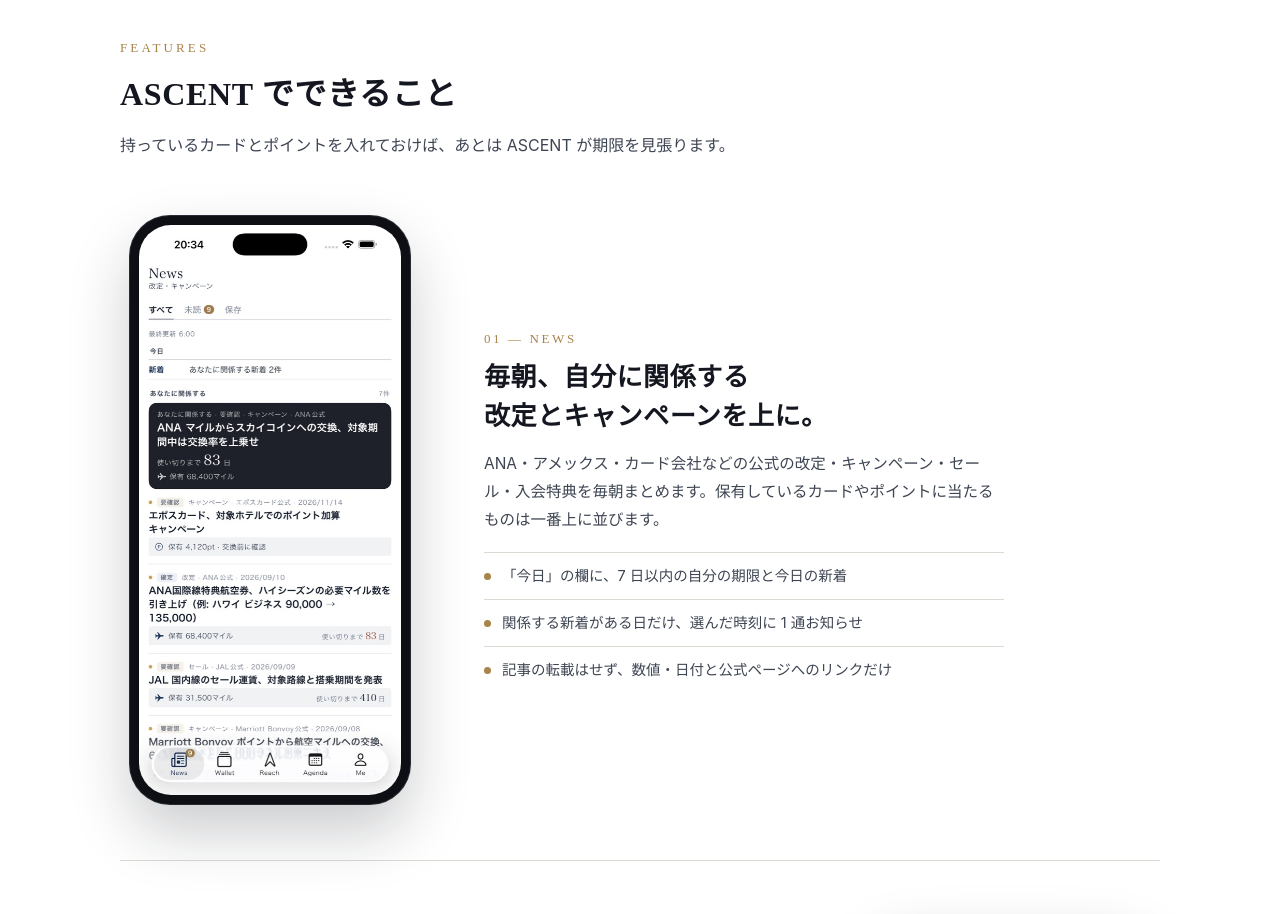
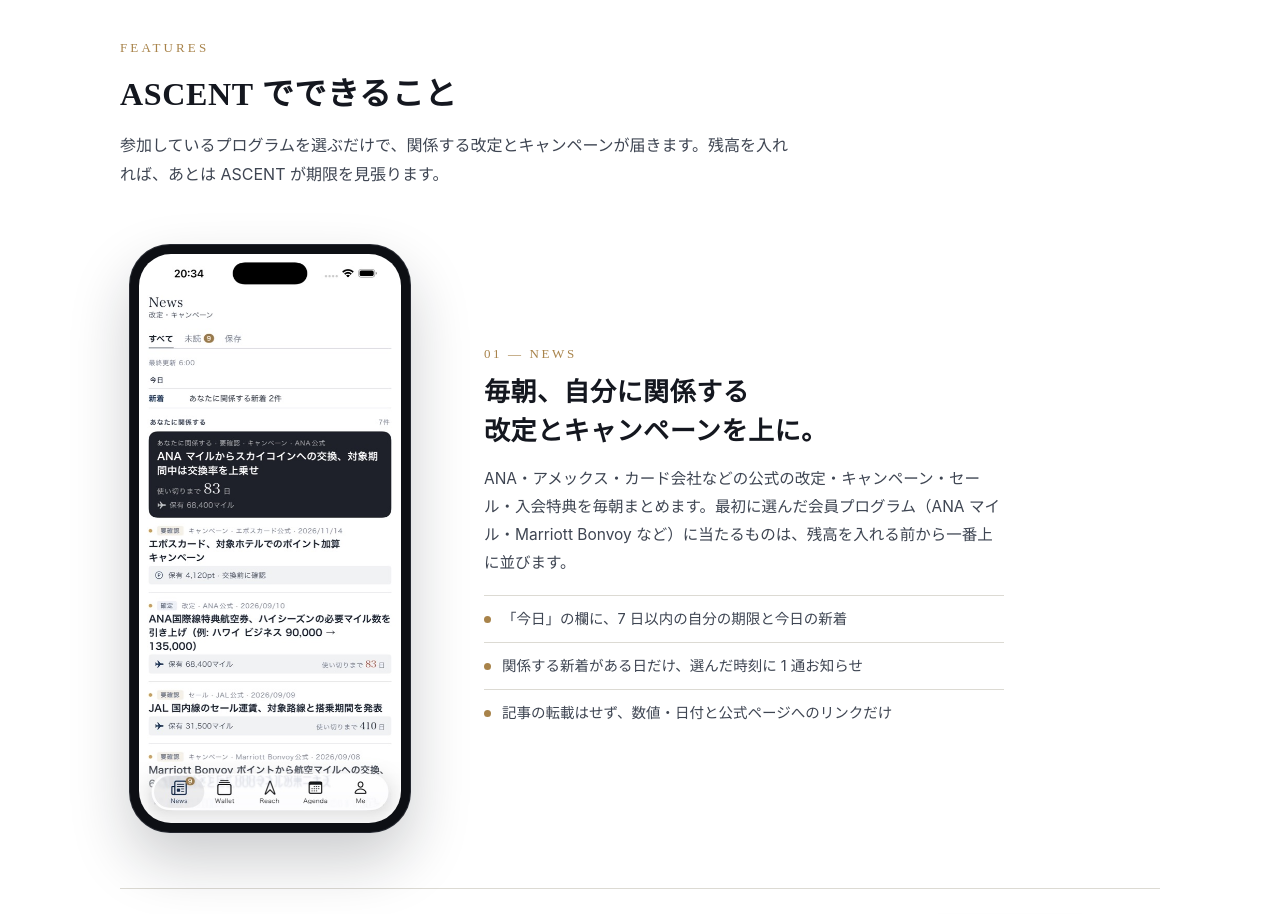
Before and after one commit to fumy98/fumy98.github.io, a plain HTML site: page ascent/index.html in a window 1280 px wide. Shown: the part 1460-2374 px from the top of the page. Drawn offline with Linux system fonts and the light colour scheme.

Commit message:
feat(ascent): LP のアイコンを新しいもの（文字なし）にし、参加中のプログラムから始める流れを書く
Co-Authored-By: Claude Opus 5.5 <noreply@anthropic.com>

```diff
--- a/ascent/index.html
+++ b/ascent/index.html
@@ -182,6 +182,7 @@
       <h1>マイルとポイントを、<br><em>失効させない。</em></h1>
       <p class="sub">マイル・ホテルポイント・クレジットカードの期限と年会費を、一冊の台帳に。毎朝、自分に関係する改定とキャンペーンが届きます。</p>
       <div class="points">
+        <span>ANA・Marriott をすぐ選べる</span>
         <span>期限の通知は無料</span>
         <span>毎朝のお知らせ</span>
         <span>アカウント登録なし</span>
@@ -226,14 +227,14 @@
   <div class="wrap">
     <span class="eyebrow">FEATURES</span>
     <h2>ASCENT でできること</h2>
-    <p class="lead">持っているカードとポイントを入れておけば、あとは ASCENT が期限を見張ります。</p>
+    <p class="lead">参加しているプログラムを選ぶだけで、関係する改定とキャンペーンが届きます。残高を入れれば、あとは ASCENT が期限を見張ります。</p>
 
     <div class="feature first">
       <div class="shot"><img src="img/01_news.jpg" alt="News 画面" loading="lazy"></div>
       <div>
         <span class="num">01 — NEWS</span>
         <h3>毎朝、自分に関係する<br>改定とキャンペーンを上に。</h3>
-        <p>ANA・アメックス・カード会社などの公式の改定・キャンペーン・セール・入会特典を毎朝まとめます。保有しているカードやポイントに当たるものは一番上に並びます。</p>
+        <p>ANA・アメックス・カード会社などの公式の改定・キャンペーン・セール・入会特典を毎朝まとめます。最初に選んだ会員プログラム（ANA マイル・Marriott Bonvoy など）に当たるものは、残高を入れる前から一番上に並びます。</p>
         <ul>
           <li>「今日」の欄に、7 日以内の自分の期限と今日の新着</li>
           <li>関係する新着がある日だけ、選んだ時刻に 1 通お知らせ</li>
```
Also changed, not shown: img/ascent-icon.png.
